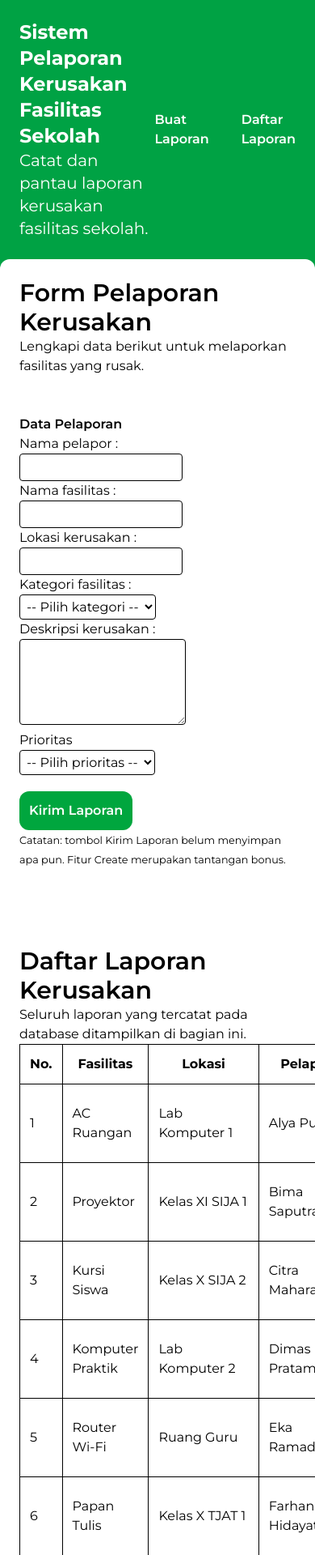
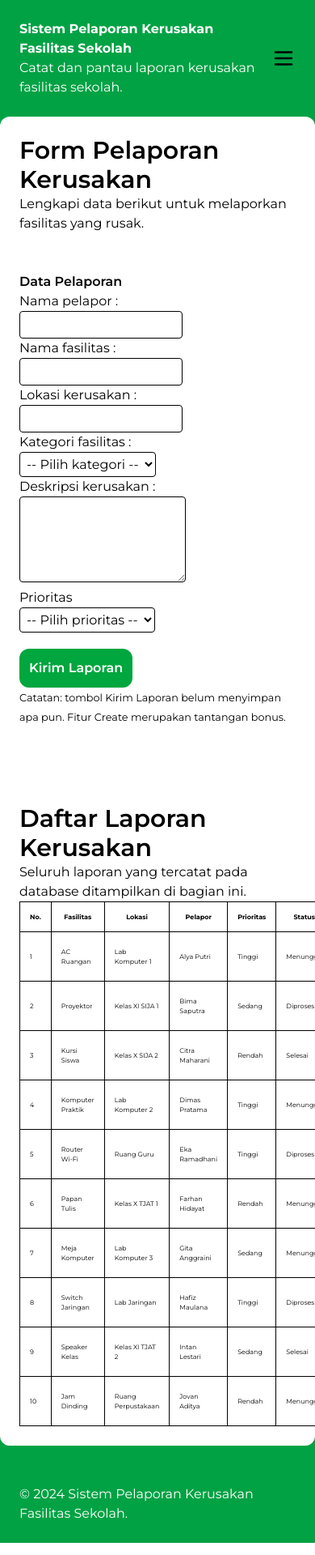
Before and after one commit to CreamyOvO/STS_DTP_SD, a PHP site: page / in a window 390 px wide; the page is wider, and only the part inside the window is pictured. Shown: the top 1920 px of that part at 81% size. Run offline with PHP 8.4, Linux system fonts and the light colour scheme; data comes from the database, SQL or seed files in the repository.

Commit message:
FINAL BENERAN

```diff
--- a/index.php
+++ b/index.php
@@ -39,13 +39,17 @@ if (isset($_POST['submit'])) {
     <!-- Bagian ini merupakan starter HTML. Belum ada koneksi database ataupun query. -->
     <header class="flex flex-row justify-between p-6 items-center text-white">
         <div id="awalan" aria-label="Judul dan Subjudul" class="flex flex-col">
-            <h1 class="text-2xl font-bold">Sistem Pelaporan Kerusakan Fasilitas Sekolah</h1>
-            <p class="text-xl">Catat dan pantau laporan kerusakan fasilitas sekolah.</p>
+            <h1 class="md:text-2xl font-bold sm:text-md">Sistem Pelaporan Kerusakan Fasilitas Sekolah</h1>
+            <p class="md:text-xl sm:text-sm">Catat dan pantau laporan kerusakan fasilitas sekolah.</p>
         </div>
-        <nav aria-label="Navigasi utama" class="flex flex-row gap-10">
+        <nav aria-label="Navigasi utama" class="flex flex-row gap-10" id="nav-desktop">
             <a href="#form-laporan">Buat Laporan</a>
             <a href="#daftar-laporan">Daftar Laporan</a>
         </nav>
+        <nav aria-label="Navigasi utama" class="gap-10" id="nav-mobile">
+            <img src="assets/burger.svg" alt="">
+        </nav>
+
     </header>
 
     <main class="p-6 bg-white rounded-xl">
@@ -125,7 +129,7 @@ if (isset($_POST['submit'])) {
                  <?php
                  $laporan = mysqli_query($conn, "SELECT * FROM laporan_kerusakan");
                  ?>
-            <table class="border-collapse border-spacing-5 border border-black">
+            <table class="border-collapse border-spacing-5 border border-black overflow-x-scroll">
                 <thead>
                     <tr>
                         <th scope="col" class="border border-black p-3">No.</th>
--- a/style.css
+++ b/style.css
@@ -18,3 +18,19 @@ nav a {
 nav a:hover {
     transform: scale(1.1);
 }
+
+#nav-mobile {
+    display: none;
+    width: 40px;
+}
+@media screen and (max-width: 730px) {
+    table {
+        font-size: 8px;
+    }
+    #nav-desktop {
+        display: none;
+    }
+    #nav-mobile {
+        display: flex;
+    }
+}
```
Also changed, not shown: assets/burger.svg (added).
